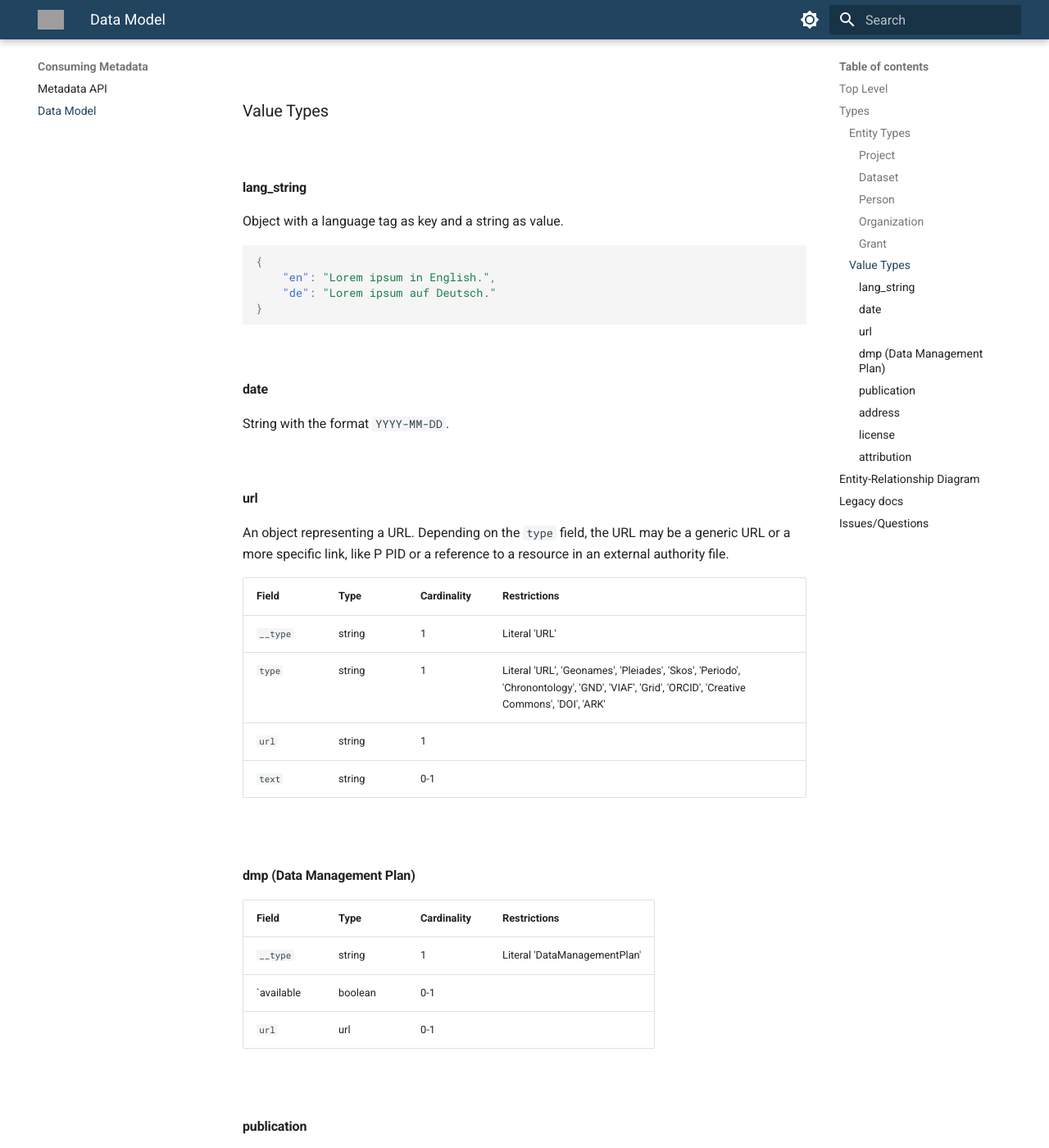
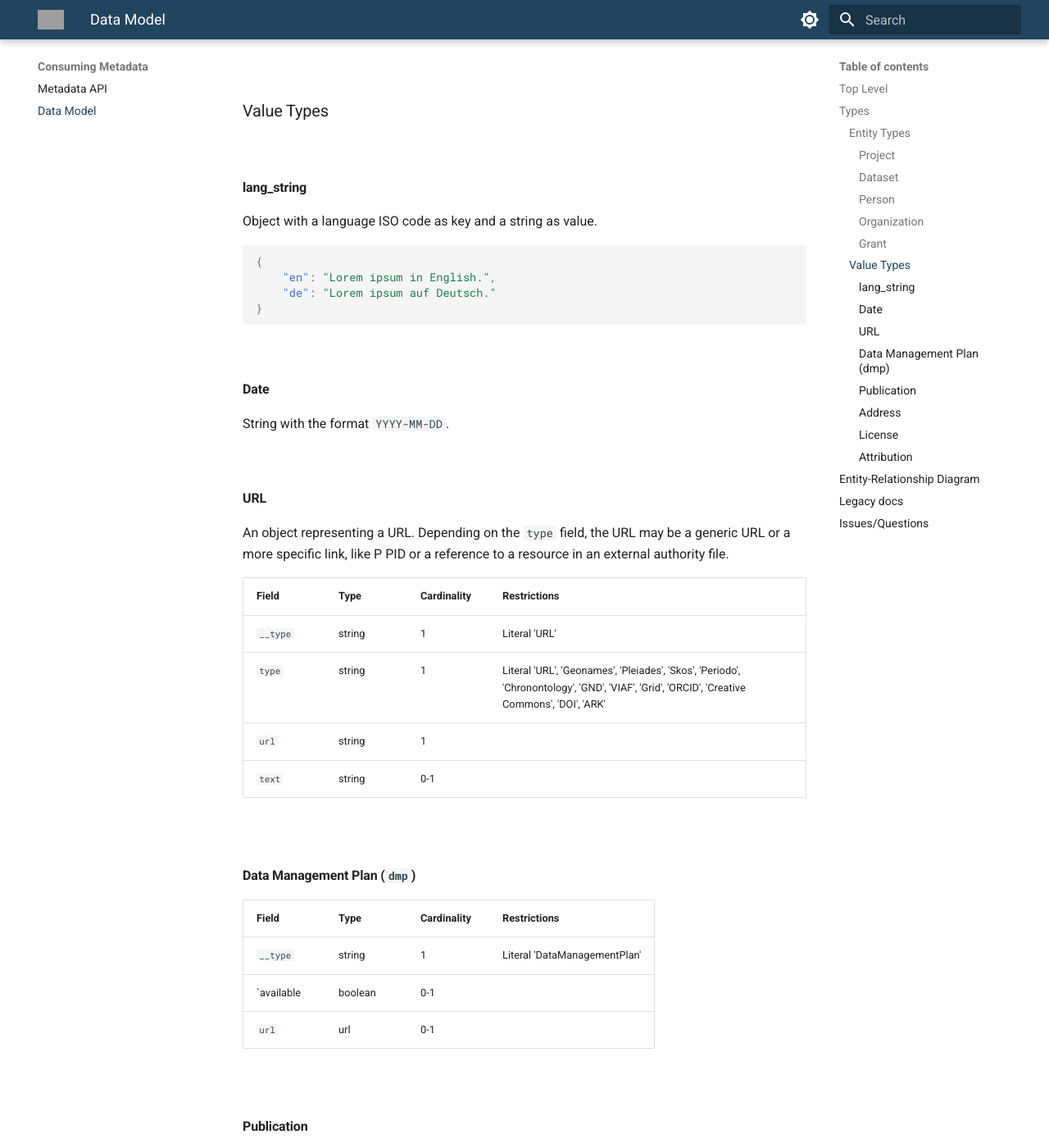
Before and after one commit to dasch-swiss/dsp-meta, an MkDocs documentation site: the page built from docs/data/datamodel.md, in a window 1280 px wide and 1400 px high, scrolled down 5361 px. Shown: the whole window at 82% size. Built offline with MkDocs 1.6.1 and Material for MkDocs 9.7.7, drawn with Linux system fonts in a browser that asks for light colours; some of the changed text lies outside the part shown; grey boxes are pictures that could not be loaded.

Commit message:
Apply suggestions from code review
Co-authored-by: Marcin Procyk <marcin.procyk@dasch.swiss>
Co-authored-by: Christian Kleinbölting <seakayone@users.noreply.github.com>

````diff
--- a/docs/data/datamodel.md
+++ b/docs/data/datamodel.md
@@ -142,7 +142,7 @@ but are identified by their position in the hierarchy.
 
 #### lang_string
 
-Object with a language tag as key and a string as value.
+Object with a language ISO code as key and a string as value.
 
 ```json
 {
@@ -152,12 +152,12 @@ Object with a language tag as key and a string as value.
 ```
 
 
-#### date
+#### Date
 
 String with the format `YYYY-MM-DD`.
 
 
-#### url
+#### URL
 
 An object representing a URL.
 Depending on the `type` field,
@@ -174,7 +174,7 @@ or a reference to a resource in an external authority file.
 | `text`   | string | 0-1         |                                                                                                                                             |
 
 
-#### dmp (Data Management Plan)
+#### Data Management Plan (`dmp`)
 
 | Field      | Type    | Cardinality | Restrictions                 |
 | ---------- | ------- | ----------- | ---------------------------- |
@@ -183,7 +183,7 @@ or a reference to a resource in an external authority file.
 | `url`      | url     | 0-1         |                              |
 
 
-#### publication
+#### Publication
 
 | Field  | Type   | Cardinality | Restrictions |
 | ------ | ------ | ----------- | ------------ |
@@ -191,7 +191,7 @@ or a reference to a resource in an external authority file.
 | `url`  | url    | 0-1         |              |
 
 
-#### address
+#### Address
 
 | Field        | Type   | Cardinality | Restrictions      |
 | ------------ | ------ | ----------- | ----------------- |
@@ -204,7 +204,7 @@ or a reference to a resource in an external authority file.
 | `additional` | string | 0-1         |                   |
 
 
-#### license
+#### License
 
 | Field     | Type   | Cardinality | Restrictions      |
 | --------- | ------ | ----------- | ----------------- |
@@ -214,7 +214,7 @@ or a reference to a resource in an external authority file.
 | `details` | string | 0-1         |                   |
 
 
-#### attribution
+#### Attribution
 
 | Field    | Type   | Cardinality | Restrictions          |
 | -------- | ------ | ----------- | --------------------- |
````
